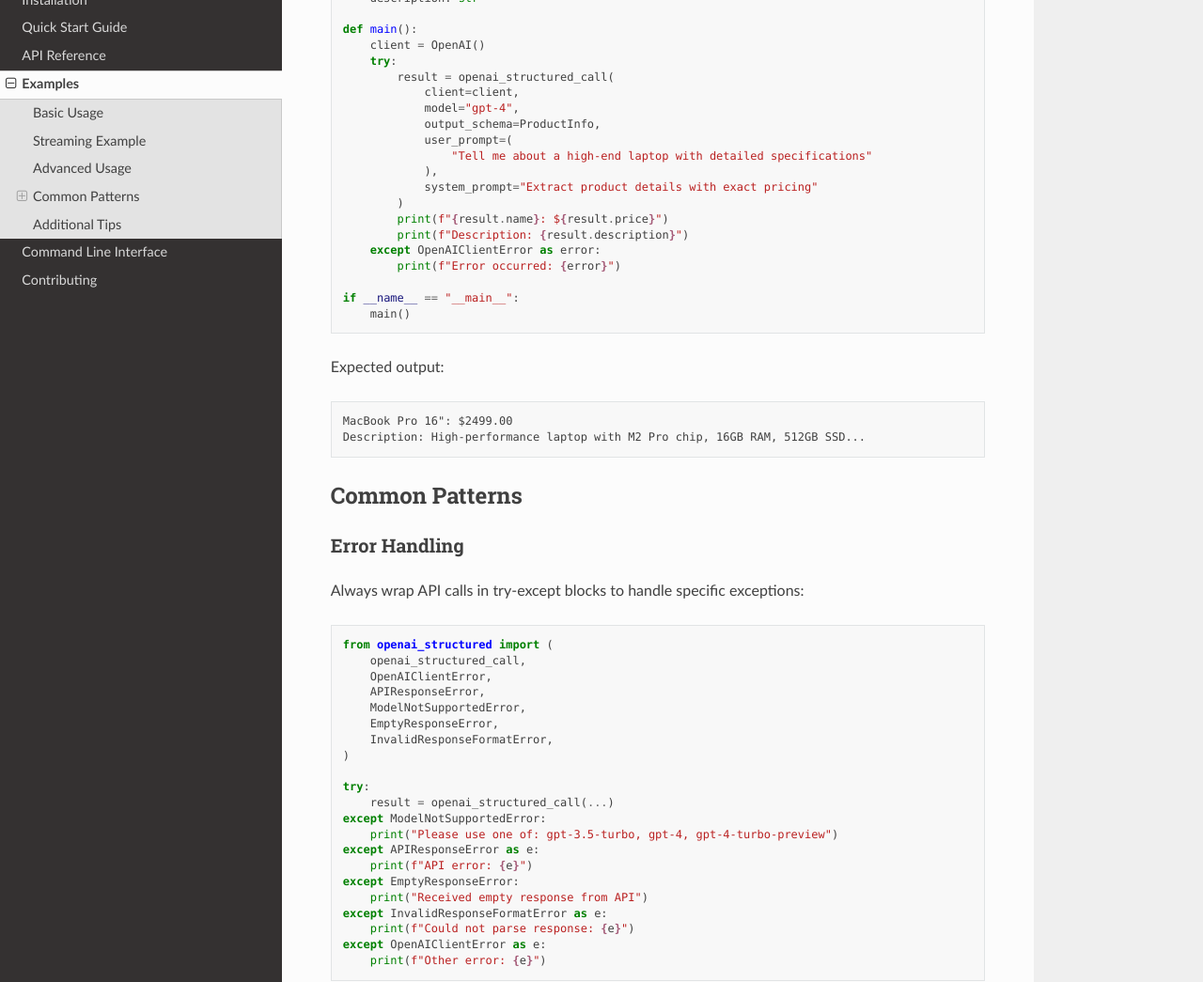
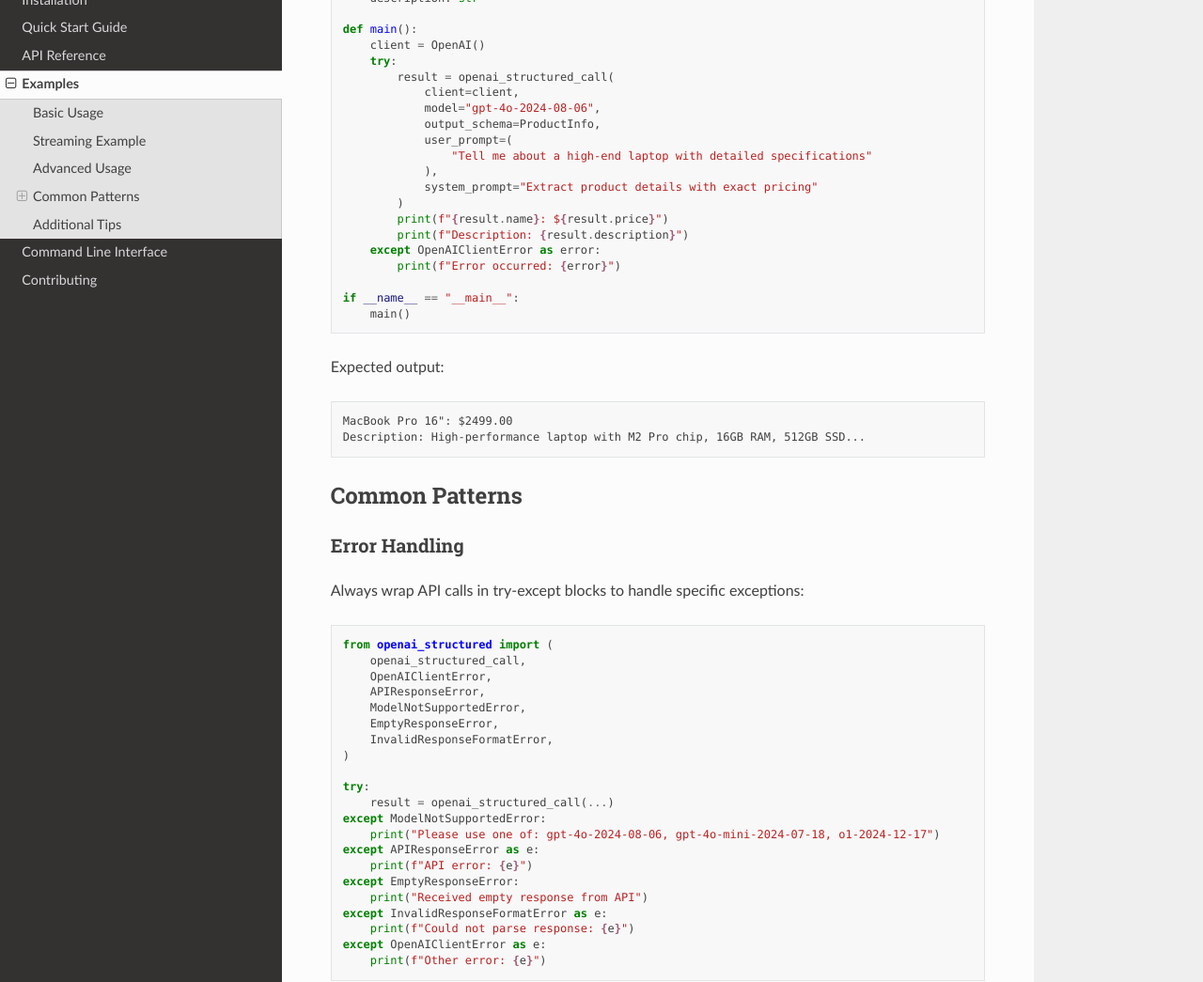
Before and after one commit to yaniv-golan/openai-structured, a Sphinx documentation site: the page built from docs/source/examples.rst, in a window 1280 px wide and 1400 px high, scrolled down 2055 px. Shown: the part 152-1197 px from the top of the window at 94% size. Built offline with Sphinx 7.4.7 and the Read the Docs theme 3.1.0, drawn with Linux system fonts in a browser that asks for light colours; some of the changed text lies outside the part shown.

Commit message:
Updated docs to reference the correct models

```diff
--- a/docs/source/examples.rst
+++ b/docs/source/examples.rst
@@ -27,7 +27,7 @@ The simplest use case is extracting structured data from text. This example show
         client = OpenAI()
         result = openai_structured_call(
             client=client,
-            model="gpt-4",
+            model="gpt-4o-2024-08-06",
             output_schema=UserInfo,
             user_prompt="Tell me about John who is 30 years old",
             system_prompt="Extract user information"
@@ -68,7 +68,7 @@ you can use the streaming API. This example demonstrates:
         client = OpenAI()
         async for item in openai_structured_stream(
             client=client,
-            model="gpt-4",
+            model="gpt-4o-2024-08-06",
             output_schema=TodoItem,
             user_prompt=(
                 "Create a list of 3 tasks for a software developer "
@@ -118,7 +118,7 @@ This example shows more advanced features:
         try:
             result = openai_structured_call(
                 client=client,
-                model="gpt-4",
+                model="gpt-4o-2024-08-06",
                 output_schema=ProductInfo,
                 user_prompt=(
                     "Tell me about a high-end laptop with detailed specifications"
@@ -162,7 +162,7 @@ Always wrap API calls in try-except blocks to handle specific exceptions:
     try:
         result = openai_structured_call(...)
     except ModelNotSupportedError:
-        print("Please use one of: gpt-3.5-turbo, gpt-4, gpt-4-turbo-preview")
+        print("Please use one of: gpt-4o-2024-08-06, gpt-4o-mini-2024-07-18, o1-2024-12-17")
     except APIResponseError as e:
         print(f"API error: {e}")
     except EmptyResponseError:
@@ -183,7 +183,7 @@ Set up your environment properly:
     export OPENAI_API_KEY=your-api-key-here
 
     # Optional: set default model
-    export OPENAI_MODEL=gpt-4
+    export OPENAI_MODEL=gpt-4o-2024-08-06
 
 Custom System Prompts
 ~~~~~~~~~~~~~~~~~~
--- a/docs/source/quickstart.rst
+++ b/docs/source/quickstart.rst
@@ -36,7 +36,7 @@ Here's a basic example of extracting structured data from text:
    client = OpenAI()
    result = openai_structured_call(
        client=client,
-       model="gpt-4",
+       model="gpt-4o-2024-08-06",
        output_schema=UserInfo,
        user_prompt="Tell me about John who is 30 years old",
        system_prompt="Extract user information"
```
